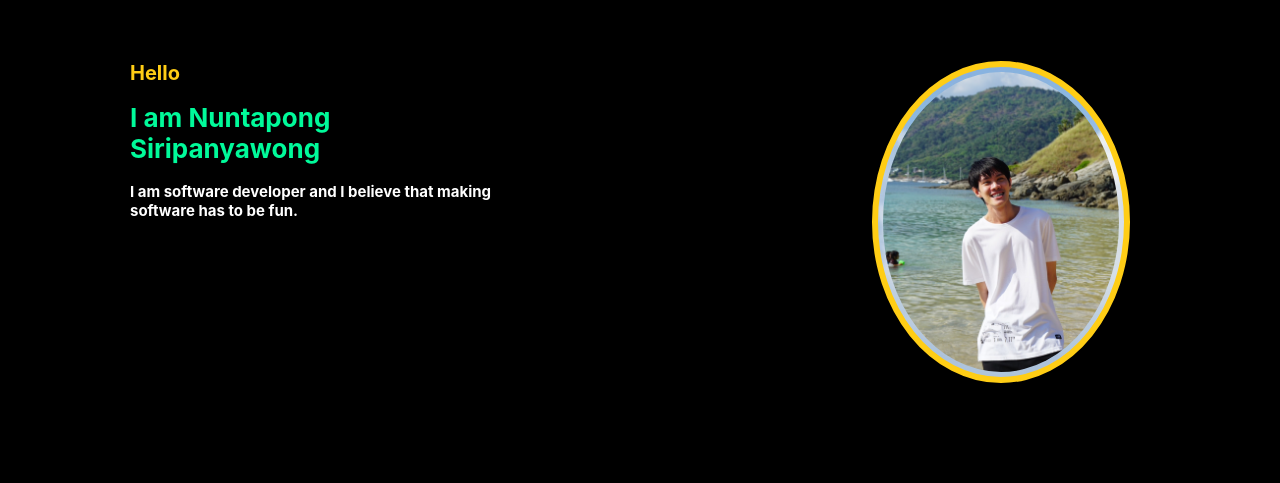
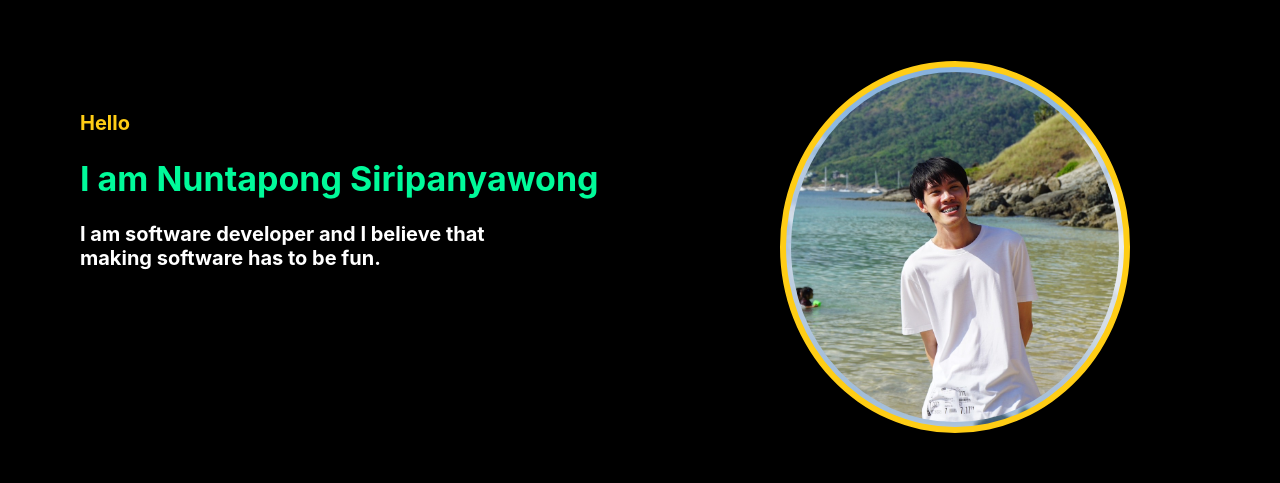
Before and after one commit to NuntapongS/my-portfolio, a React (Create React App) app: page / in a window 1280 px wide. Shown: the part 243-726 px from the top of the page. Built offline with nearby package versions, Linux system fonts and the light colour scheme.

Commit message:
edit headcontent

```diff
--- a/src/App.css
+++ b/src/App.css
@@ -41,20 +41,20 @@
   color: #FFCD15;
   font-size: 20px;
   font-weight: bold;
-  margin-top: 50px;
-  margin-left: 100px;
-  padding-right: 180px;
+  margin-top: 100px;
+  margin-left: 50px;
+  padding-right: 50px;
  }
 
 .sub-content {
   color: mediumspringgreen;
-  font-size: 26px;
-  padding-right: 180px;
+  font-size: 34px;
+  padding-right: 50px;
 }
 
 .content {
   color: white;
-  font-size: 15px;
+  font-size: 20px;
   padding-right: 180px;
 }
 
@@ -111,8 +111,8 @@ b {
   border: 6px solid #FFCD15;
   border-radius: 50%;
   padding: 5px;
-  width: 300px;
-  height: 300px;
+  width: 450px;
+  height: 350px;
   object-fit: cover;
   background-image: url(./image/S__8454147.jpg);;
   margin-top: 50px;
```
